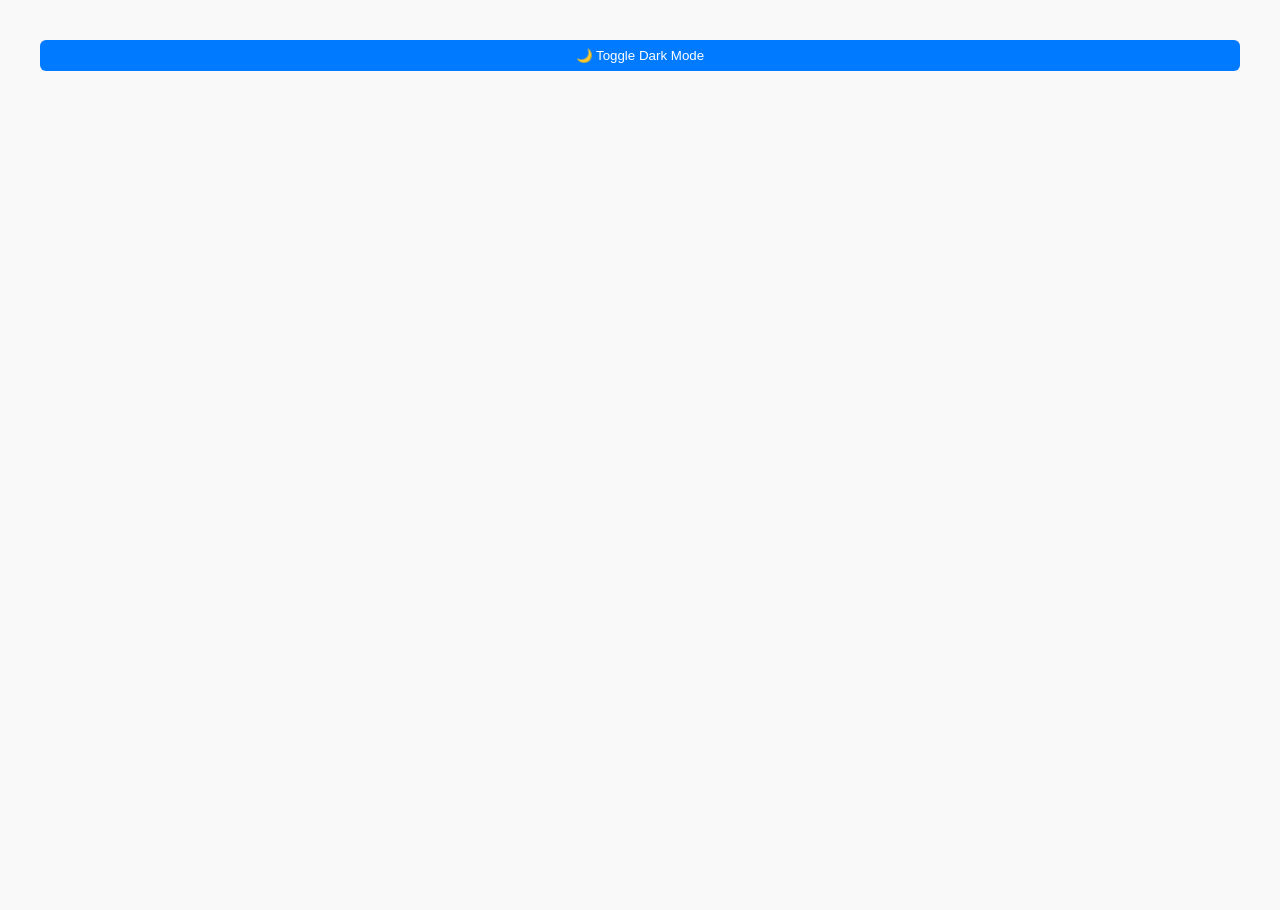
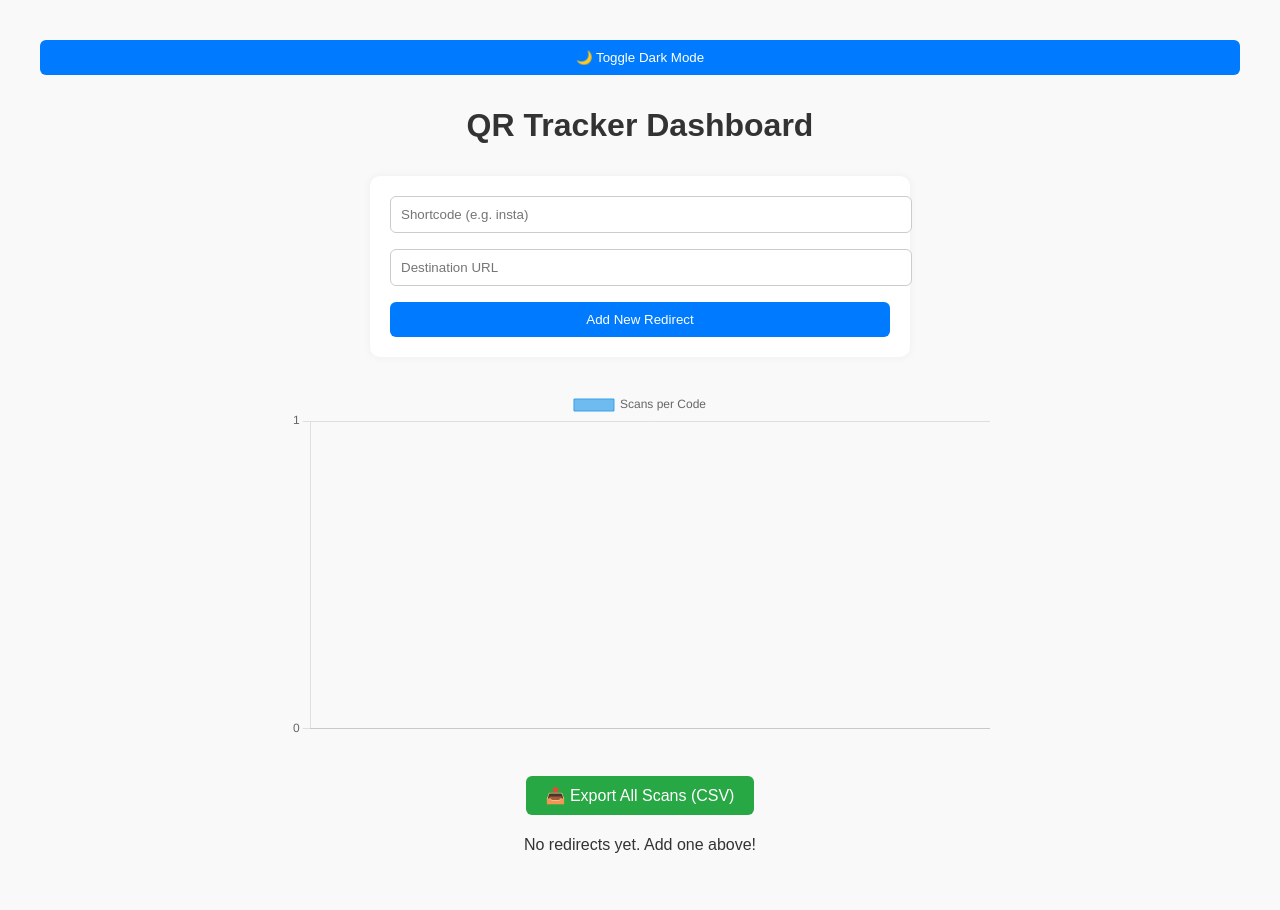
Before and after one commit to blonduk/qr-tracker, a Flask app: template templates/dashboard.html in a window 1280 px wide. Before the commit the page ends 71 px from the top, so only its background shows below. Run offline with Flask 3, Linux system fonts and the light colour scheme; the template is opened without the code that fills it, so the values that code supplies are empty.

Commit message:
Update dashboard.html

```diff
--- a/templates/dashboard.html
+++ b/templates/dashboard.html
@@ -5,110 +5,90 @@
   <script src="https://cdn.jsdelivr.net/npm/chart.js"></script>
   <style>
     :root {
-      --bg-color: #f9f9f9;
-      --text-color: #333;
-      --card-bg: white;
-      --border-color: #ccc;
-      --accent-color: #007bff;
+      --bg: #f9f9f9;
+      --text: #333;
+      --card: #fff;
+      --border: #ccc;
+      --accent: #007bff;
       --accent-hover: #0056b3;
     }
+
     body.dark {
-      --bg-color: #121212;
-      --text-color: #f1f1f1;
-      --card-bg: #1e1e1e;
-      --border-color: #444;
-      --accent-color: #0d6efd;
+      --bg: #121212;
+      --text: #f1f1f1;
+      --card: #1e1e1e;
+      --border: #444;
+      --accent: #0d6efd;
       --accent-hover: #084298;
     }
+
     body {
+      background: var(--bg);
+      color: var(--text);
       font-family: Arial, sans-serif;
       padding: 2rem;
-      background: var(--bg-color);
-      color: var(--text-color);
       transition: background 0.3s, color 0.3s;
     }
+
     h1 {
       text-align: center;
       margin-bottom: 2rem;
     }
+
     .top-buttons {
       text-align: center;
-      margin-bottom: 1rem;
+      margin-bottom: 2rem;
     }
+
     .toggle-dark {
-      background: var(--accent-color);
+      background: var(--accent);
       color: white;
-      padding: 8px 16px;
+      padding: 10px 20px;
       border: none;
       border-radius: 6px;
       cursor: pointer;
     }
+
     .toggle-dark:hover {
       background: var(--accent-hover);
     }
+
     .form-container {
       max-width: 500px;
-      margin: 0 auto 2rem auto;
-      background: var(--card-bg);
+      margin: 0 auto 2rem;
+      background: var(--card);
       padding: 20px;
       border-radius: 10px;
       box-shadow: 0 0 10px rgba(0,0,0,0.05);
     }
+
     input[type="text"] {
       width: 100%;
       padding: 10px;
       margin-bottom: 1rem;
-      border: 1px solid var(--border-color);
+      border: 1px solid var(--border);
       border-radius: 6px;
-      background: var(--card-bg);
-      color: var(--text-color);
+      background: var(--card);
+      color: var(--text);
     }
+
     button {
       width: 100%;
       padding: 10px;
-      background: var(--accent-color);
+      background: var(--accent);
       color: white;
       border: none;
       border-radius: 6px;
       cursor: pointer;
     }
+
     button:hover {
       background: var(--accent-hover);
     }
-    .chart-container {
-      width: 90%;
-      max-width: 700px;
-      margin: 2rem auto;
-    }
-    table {
-      margin: 2rem auto;
-      border-collapse: collapse;
-      background: var(--card-bg);
-      box-shadow: 0 0 5px rgba(0,0,0,0.1);
-    }
-    th, td {
-      padding: 10px 20px;
-      border: 1px solid var(--border-color);
-      text-align: center;
-    }
-    th {
-      background: var(--text-color);
-      color: white;
-    }
-    .qr-container {
-      text-align: center;
-      margin-bottom: 2rem;
-    }
-    .qr-container img {
-      border: 1px solid var(--border-color);
-      margin-top: 1rem;
-      width: 300px;
-      height: 300px;
-    }
-    .action-buttons {
-      margin-top: 1rem;
-    }
-    .download-button, .copy-button, .export-button {
+
+    .action-buttons a,
+    .action-buttons button,
+    .export-button {
       display: inline-block;
       margin: 5px;
       padding: 10px 20px;
@@ -116,29 +96,60 @@
       color: white;
       text-decoration: none;
       border-radius: 6px;
-      cursor: pointer;
+      border: none;
     }
-    .download-button:hover, .copy-button:hover, .export-button:hover {
+
+    .action-buttons a:hover,
+    .action-buttons button:hover,
+    .export-button:hover {
       background: #218838;
     }
+
+    .qr-container {
+      text-align: center;
+      margin-bottom: 2rem;
+    }
+
+    .qr-container img {
+      margin-top: 1rem;
+      border: 1px solid var(--border);
+      width: 300px;
+      height: 300px;
+    }
+
+    .chart-container {
+      width: 90%;
+      max-width: 700px;
+      margin: 2rem auto;
+    }
+
+    table {
+      margin: 2rem auto;
+      border-collapse: collapse;
+      background: var(--card);
+      box-shadow: 0 0 5px rgba(0,0,0,0.1);
+    }
+
+    th, td {
+      padding: 10px 20px;
+      border: 1px solid var(--border);
+      text-align: center;
+    }
+
+    th {
+      background: var(--text);
+      color: white;
+    }
+
     .copy-success {
       color: #28a745;
       font-size: 0.9rem;
       margin-top: 0.5rem;
     }
-    #trackInput {
-      width: 90%;
-      padding: 10px;
-      font-size: 1rem;
-      text-align: center;
-      margin: 0.5rem auto;
-      background: var(--card-bg);
-      color: var(--text-color);
-      border: 1px solid var(--border-color);
-    }
+
     .edit-form {
       margin-top: 10px;
-      background: var(--card-bg);
+      background: var(--card);
       padding: 10px;
       border-radius: 8px;
     }
@@ -149,21 +160,129 @@
     <button class="toggle-dark" onclick="toggleDarkMode()">🌙 Toggle Dark Mode</button>
   </div>
 
-  <!-- Rest of your existing content (unchanged) goes here... -->
+  <h1>QR Tracker Dashboard</h1>
+
+  {% if new_code %}
+  <div class="qr-container">
+    <p>✅ <strong>{{ new_code }}</strong> was added successfully!</p>
+    <p>Tracking URL:</p>
+    <input id="trackInput" type="text" value="{{ request.host_url.rstrip('/') }}/track?id={{ new_code }}" readonly>
+    <div class="action-buttons">
+      <a href="/view-qr/{{ new_code }}" target="_blank">⬇️ Open High-Res QR</a>
+      <button onclick="copyToClipboard()">📋 Copy Link</button>
+    </div>
+    <div id="copySuccess" class="copy-success" style="display:none;">✅ Copied to clipboard!</div>
+    <img src="https://api.qrserver.com/v1/create-qr-code/?size=300x300&data={{ request.host_url.rstrip('/') }}/track?id={{ new_code }}" alt="QR Code">
+  </div>
+  {% endif %}
+
+  <div class="form-container">
+    <form method="POST" action="/add">
+      <input type="text" name="short_id" placeholder="Shortcode (e.g. insta)" required>
+      <input type="text" name="destination" placeholder="Destination URL" required>
+      <button type="submit">Add New Redirect</button>
+    </form>
+  </div>
+
+  <div class="chart-container">
+    <canvas id="scanChart"></canvas>
+  </div>
+
+  <div style="text-align:center;">
+    <a href="/export-csv" class="export-button">📤 Export All Scans (CSV)</a>
+  </div>
+
+  {% if stats %}
+  <table>
+    <tr>
+      <th>Short Code</th>
+      <th>Destination</th>
+      <th>Scans</th>
+      <th>Actions</th>
+    </tr>
+    {% for code, dest, count in stats %}
+    <tr>
+      <td>{{ code }}</td>
+      <td>{{ dest }}</td>
+      <td>{{ count }}</td>
+      <td>
+        <button onclick="toggleEdit('{{ code }}')">✏️ Edit</button>
+        <form method="POST" action="/delete/{{ code }}" style="display:inline;" onsubmit="return confirm('Delete {{ code }}?');">
+          <button type="submit">🗑️ Delete</button>
+        </form>
+      </td>
+    </tr>
+    <tr id="edit-{{ code }}" style="display:none;">
+      <td colspan="4">
+        <form method="POST" action="/edit" class="edit-form">
+          <input type="hidden" name="short_id" value="{{ code }}">
+          <input type="text" name="new_destination" value="{{ dest }}" required style="width: 80%;">
+          <button type="submit">💾 Save</button>
+          <button type="button" onclick="toggleEdit('{{ code }}')">Cancel</button>
+        </form>
+      </td>
+    </tr>
+    {% endfor %}
+  </table>
+  {% else %}
+  <p style="text-align:center;">No redirects yet. Add one above!</p>
+  {% endif %}
 
   <script>
-    // Dark mode toggle with localStorage
     function toggleDarkMode() {
-      document.body.classList.toggle("dark");
-      localStorage.setItem("darkMode", document.body.classList.contains("dark") ? "true" : "false");
+      document.body.classList.toggle('dark');
+      localStorage.setItem('darkMode', document.body.classList.contains('dark'));
     }
 
-    // Load saved mode on page load
     window.onload = () => {
-      if (localStorage.getItem("darkMode") === "true") {
-        document.body.classList.add("dark");
+      if (localStorage.getItem('darkMode') === 'true') {
+        document.body.classList.add('dark');
       }
     };
+
+    function toggleEdit(code) {
+      const row = document.getElementById("edit-" + code);
+      row.style.display = row.style.display === "none" ? "table-row" : "none";
+    }
+
+    function copyToClipboard() {
+      const input = document.getElementById("trackInput");
+      input.select();
+      input.setSelectionRange(0, 99999);
+      navigator.clipboard.writeText(input.value).then(function () {
+        document.getElementById("copySuccess").style.display = "block";
+        setTimeout(() => {
+          document.getElementById("copySuccess").style.display = "none";
+        }, 2000);
+      });
+    }
+
+    const labels = {{ stats | map(attribute=0) | list | tojson }};
+    const data = {{ stats | map(attribute=2) | list | tojson }};
+
+    const ctx = document.getElementById('scanChart').getContext('2d');
+    const scanChart = new Chart(ctx, {
+      type: 'bar',
+      data: {
+        labels: labels,
+        datasets: [{
+          label: 'Scans per Code',
+          data: data,
+          backgroundColor: 'rgba(54, 162, 235, 0.7)',
+          borderColor: 'rgba(54, 162, 235, 1)',
+          borderWidth: 1
+        }]
+      },
+      options: {
+        responsive: true,
+        scales: {
+          y: {
+            beginAtZero: true,
+            ticks: { stepSize: 1 }
+          }
+        }
+      }
+    });
   </script>
 </body>
 </html>
```
